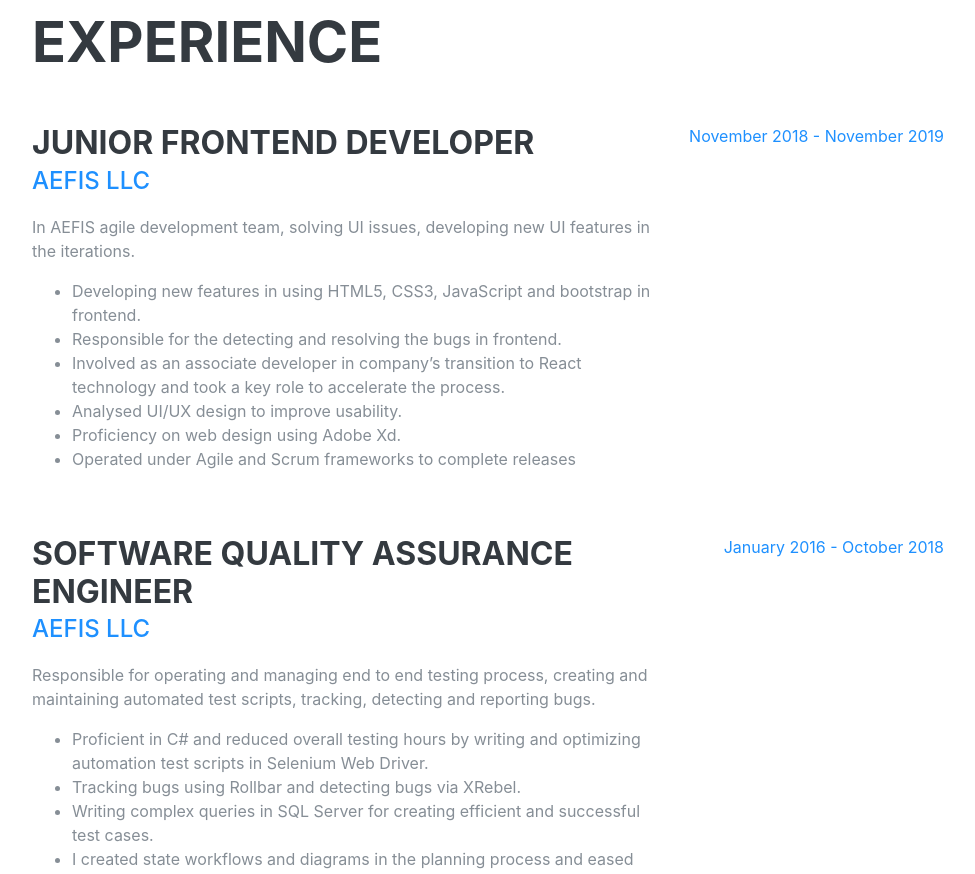
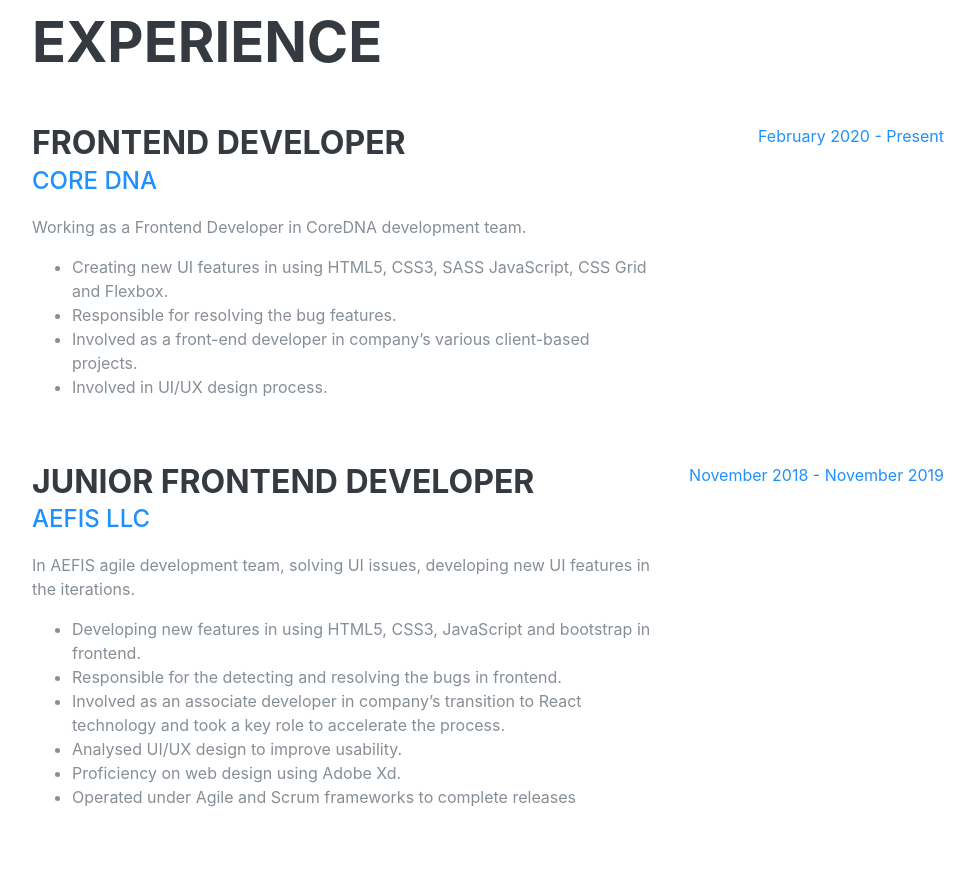
Before and after one commit to di0nys1s/myresume, a React (Create React App) app: page / in a window 1280 px wide. Shown: the part 840-1714 px from the top of the page, without its empty margins (288-1263 px from the left). Built offline with nearby package versions, Linux system fonts and the light colour scheme; a web font is replaced by a local one.

Commit message:
new experience inserted

```diff
--- a/src/components/experience.jsx
+++ b/src/components/experience.jsx
@@ -4,10 +4,36 @@
   return (
     <section
       className="resume-section p-3 p-lg-5 d-flex justify-content-center"
-      id="experience"
-    >
+      id="experience">
       <div className="w-100">
         <h2 className="mb-5">Experience</h2>
+
+        <div className="resume-item d-flex flex-column flex-md-row justify-content-between mb-5">
+          <div className="resume-content">
+            <h3 className="mb-0">Frontend Developer</h3>
+            <div className="subheading mb-3">
+              <a target="_blank" href="https://www.aefis.com">
+                Core DNA
+              </a>
+            </div>
+            <p>Working as a Frontend Developer in CoreDNA development team.</p>
+            <ul>
+              <li>
+                Creating new UI features in using HTML5, CSS3, SASS JavaScript,
+                CSS Grid and Flexbox.
+              </li>
+              <li>Responsible for resolving the bug features.</li>
+              <li>
+                Involved as a front-end developer in company’s various
+                client-based projects.
+              </li>
+              <li>Involved in UI/UX design process.</li>
+            </ul>
+          </div>
+          <div className="resume-date text-md-right">
+            <span className="text-primary">February 2020 - Present</span>
+          </div>
+        </div>
 
         <div className="resume-item d-flex flex-column flex-md-row justify-content-between mb-5">
           <div className="resume-content">
```
